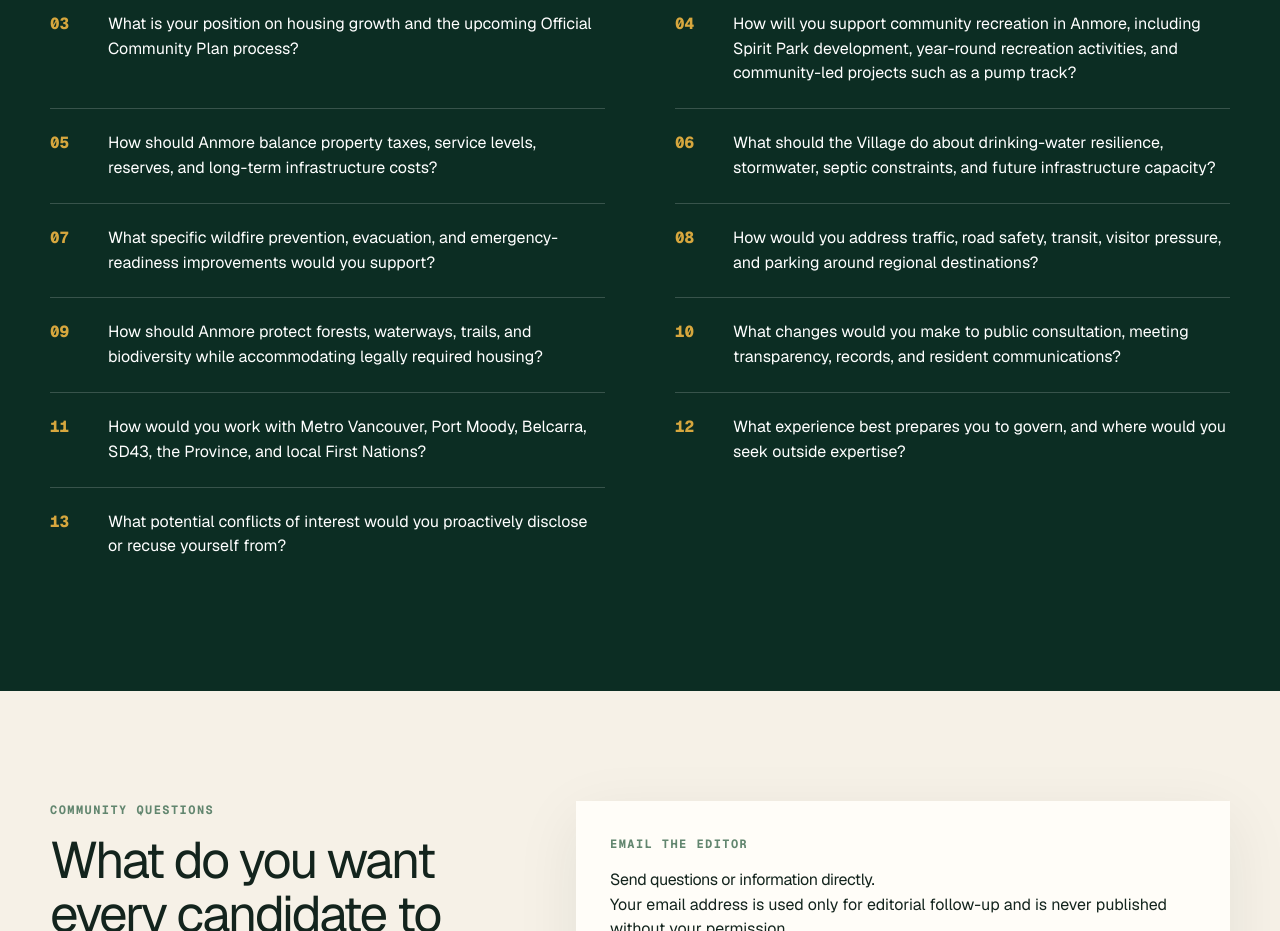
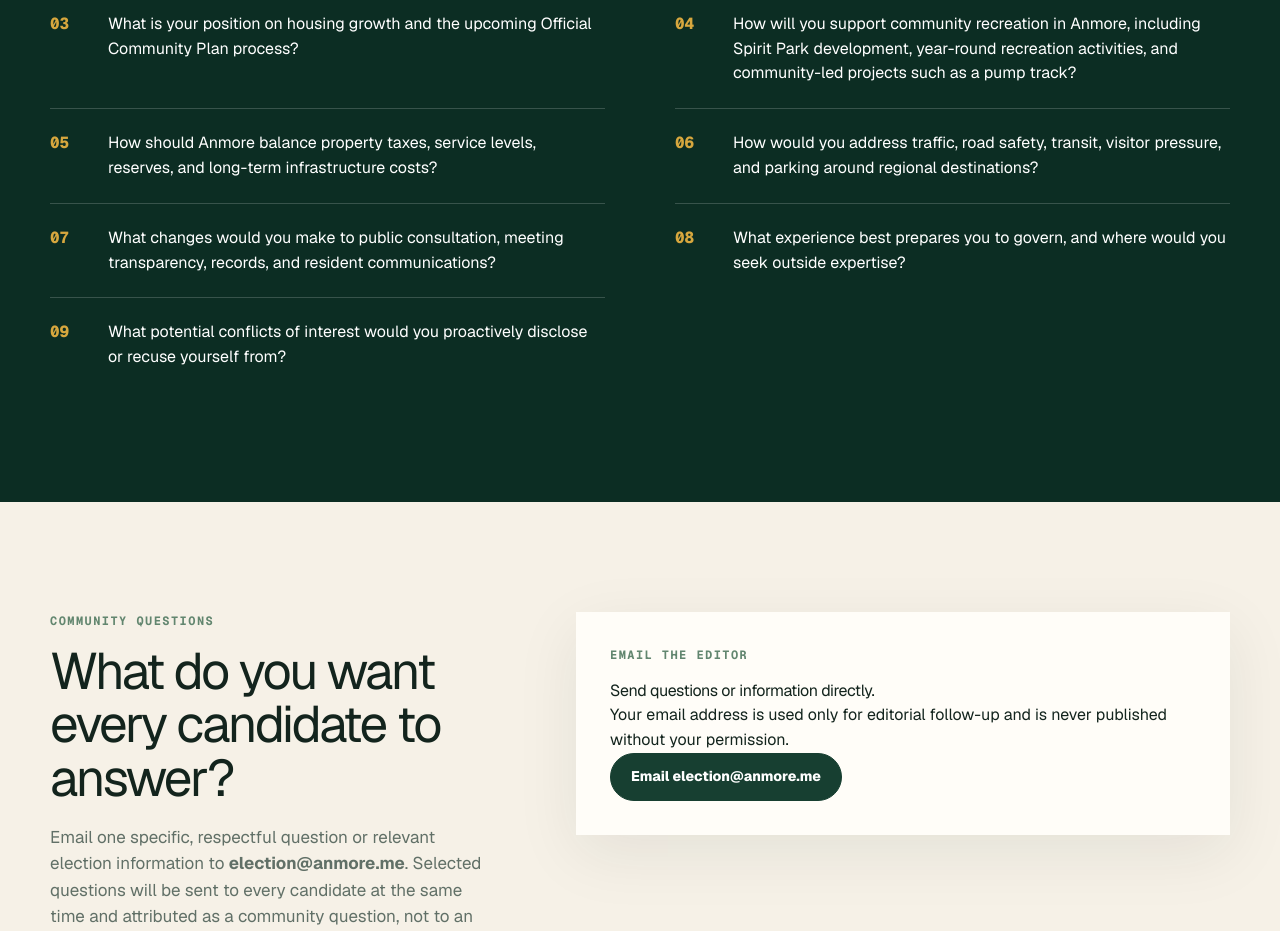
Before and after one commit to jpgaviria2/anmore-votes-2026, a Next.js app: page / in a window 1280 px wide. Shown: the part 4760-5691 px from the top of the page. Built offline with nearby package versions, Linux system fonts and the light colour scheme.

Commit message:
Limit candidate questionnaire to nine questions

```diff
--- a/app/data.ts
+++ b/app/data.ts
@@ -62,12 +62,8 @@ export const questions = [
   "What is your position on housing growth and the upcoming Official Community Plan process?",
   "How will you support community recreation in Anmore, including Spirit Park development, year-round recreation activities, and community-led projects such as a pump track?",
   "How should Anmore balance property taxes, service levels, reserves, and long-term infrastructure costs?",
-  "What should the Village do about drinking-water resilience, stormwater, septic constraints, and future infrastructure capacity?",
-  "What specific wildfire prevention, evacuation, and emergency-readiness improvements would you support?",
   "How would you address traffic, road safety, transit, visitor pressure, and parking around regional destinations?",
-  "How should Anmore protect forests, waterways, trails, and biodiversity while accommodating legally required housing?",
   "What changes would you make to public consultation, meeting transparency, records, and resident communications?",
-  "How would you work with Metro Vancouver, Port Moody, Belcarra, SD43, the Province, and local First Nations?",
   "What experience best prepares you to govern, and where would you seek outside expertise?",
   "What potential conflicts of interest would you proactively disclose or recuse yourself from?",
 ];
--- a/communications/candidate-invitation.html
+++ b/communications/candidate-invitation.html
@@ -54,15 +54,13 @@
                   <li style="margin-bottom:10px;">What is your position on housing growth and the upcoming Official Community Plan process?</li>
                   <li style="margin-bottom:10px;">How will you support community recreation in Anmore, including Spirit Park development, year-round recreation activities, and community-led projects such as a pump track?</li>
                   <li style="margin-bottom:10px;">How should Anmore balance property taxes, service levels, reserves, and long-term infrastructure costs?</li>
-                  <li style="margin-bottom:10px;">What should the Village do about drinking-water resilience, stormwater, septic constraints, and future infrastructure capacity?</li>
-                  <li style="margin-bottom:10px;">What specific wildfire prevention, evacuation, and emergency-readiness improvements would you support?</li>
                   <li style="margin-bottom:10px;">How would you address traffic, road safety, transit, visitor pressure, and parking around regional destinations?</li>
-                  <li style="margin-bottom:10px;">How should Anmore protect forests, waterways, trails, and biodiversity while accommodating legally required housing?</li>
                   <li style="margin-bottom:10px;">What changes would you make to public consultation, meeting transparency, records, and resident communications?</li>
-                  <li style="margin-bottom:10px;">How would you work with Metro Vancouver, Port Moody, Belcarra, SD43, the Province, and local First Nations?</li>
                   <li style="margin-bottom:10px;">What experience best prepares you to govern, and where would you seek outside expertise?</li>
                   <li style="margin-bottom:10px;">What potential conflicts of interest would you proactively disclose or recuse yourself from?</li>
                 </ol>
+
+                <p style="margin:22px 0 0;font-size:15px;line-height:1.6;color:#4b5d56;">Residents may also submit additional community questions to <a href="mailto:election@anmore.me?subject=Community%20question%20for%20Anmore%20Votes%202026" style="color:#245f50;">election@anmore.me</a>. Relevant, respectful questions may be moderated and shared equally with every candidate.</p>
 
                 <h2 style="margin:30px 0 12px;font-size:22px;color:#173b32;">Verification and publication</h2>
                 <p style="margin:0 0 16px;font-size:16px;line-height:1.6;">This invitation is being sent to the email published in your official nomination registration. Your information remains private while it is reviewed. Before publication, we will send you a final profile proof for approval. Nothing is published automatically.</p>
```
Also changed, not shown: communications/candidate-invitation.txt, 1 other file (tests, documents, lock files or other folders).
